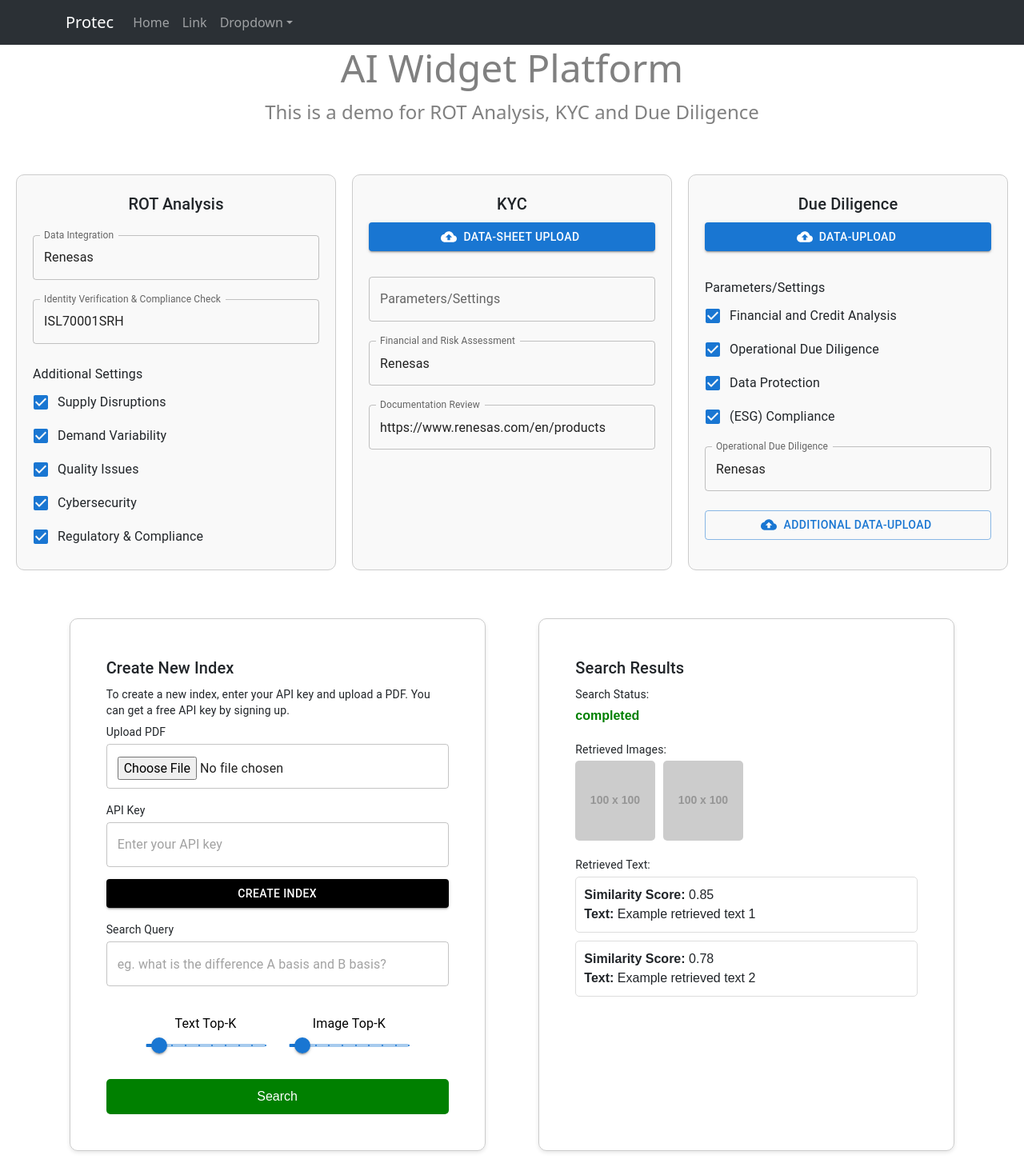
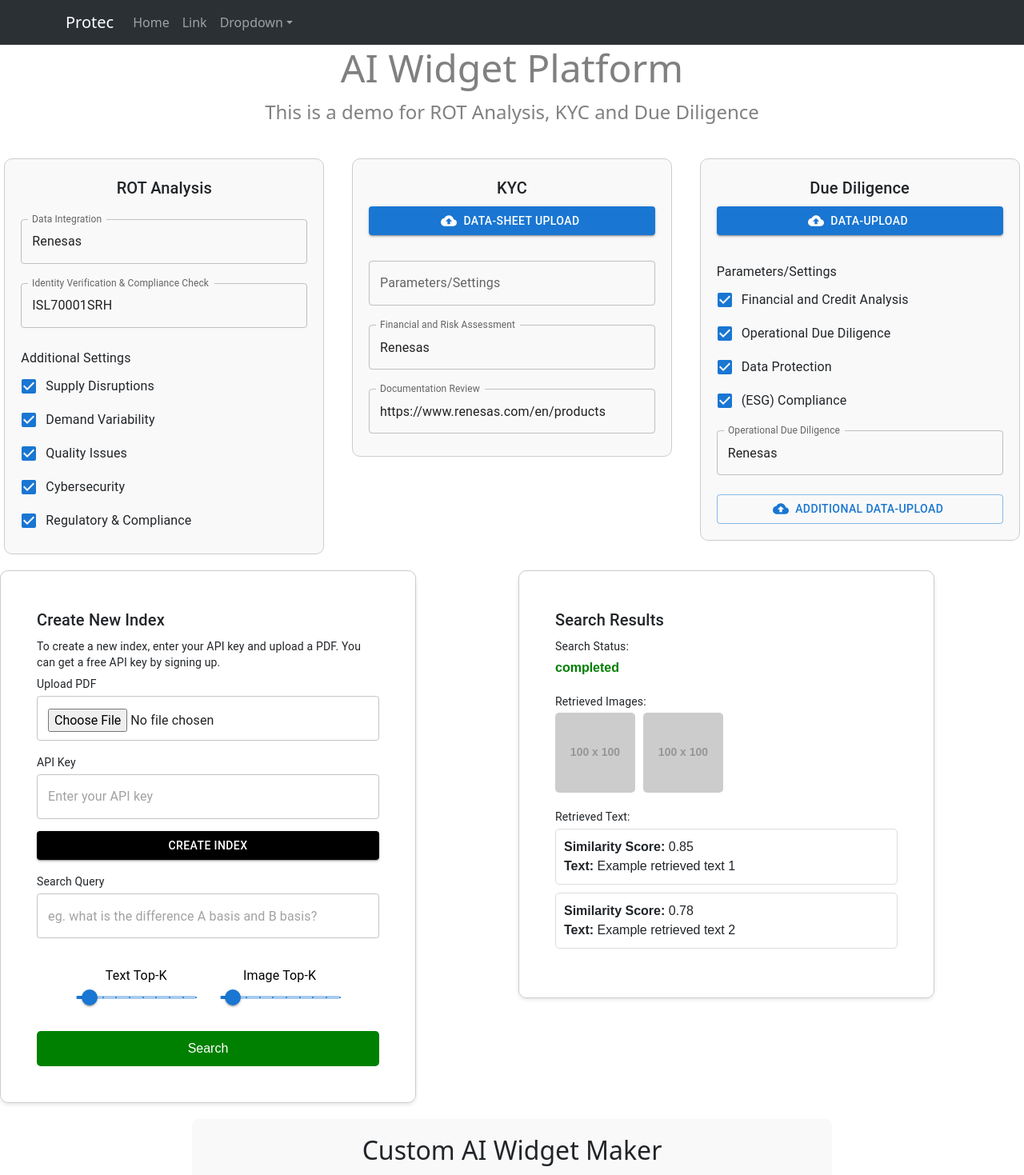
Before and after one commit to AsifAbdullah2012/Protec_Demo, a React (Create React App) app in the folder client/: page /newpage in a window 1280 px wide. Shown: the top 1469 px of the page at 80% size. Built offline with nearby package versions, Linux system fonts and the light colour scheme.

Commit message:
Test Fix grid in custom page

```diff
--- a/client/src/pages/CustomWidgetDevelopmentPage.js
+++ b/client/src/pages/CustomWidgetDevelopmentPage.js
@@ -9,6 +9,10 @@ import FooterCreation from "../components/FooterCreation/FooterCreation";
 import HeaderComponentWidgetDevelopment from "../components/HeaderCreation/HeaderCreationWidgetDevelopment";
 import CreateIndexSection from "../components/IndexSelection/CreateIndexSelection";
 import SearchResultsWidget from "../components/SearchResultsWidget/SearchResultsWidget";
+import Grid from "@mui/material/Grid";
+import { styled } from "@mui/material/styles";
+import Box from "@mui/material/Box";
+import Paper from "@mui/material/Paper";
 
 const NewPage = () => {
   // mock data for the Search Results Widget
@@ -24,11 +28,23 @@ const NewPage = () => {
     ],
   };
 
+  const Item = styled(Paper)(({ theme }) => ({
+    backgroundColor: "#fff",
+    ...theme.typography.body2,
+    padding: theme.spacing(1),
+    textAlign: "center",
+    color: theme.palette.text.secondary,
+    ...theme.applyStyles("dark", {
+      backgroundColor: "#1A2027",
+    }),
+  }));
+
   return (
-    <div>
+    <Box sx={({ flexGrow: 2 }, { width: "100%" })}>
       <NavbarComponent />
       <HeaderComponentWidgetDevelopment />
-      <div
+
+      {/*       <div
         style={{
           display: "flex", // Enable flexbox for layout
           justifyContent: "space-evenly", // Space widgets evenly
@@ -40,26 +56,36 @@ const NewPage = () => {
         <RotAnalysis />
         <Kyc />
         <DueDiligence />
-      </div>
+      </div> */}
 
-      <div
-        style={{
-          display: "flex", // Enable flexbox for layout
-          justifyContent: "space-evenly", // Space widgets evenly
-          padding: "20px",
-          flexWrap: "wrap",
-        }}
-      >
+      <Grid container spacing={3} justifyContent="center">
+        <Grid item xs="4">
+          <RotAnalysis />
+        </Grid>
+        <Grid item xs="4">
+          <Kyc />
+        </Grid>
+        <Grid item xs="4">
+          <DueDiligence />
+        </Grid>
+      </Grid>
+
+      {/*   */}
+
+      <Grid container spacing={2} justifyContent="center">
+        <Grid item xs="6">
           <CreateIndexSection />
+        </Grid>
+        <Grid item xs="6">
           <SearchResultsWidget
             status={mockData.status}
             images={mockData.images}
             retrievedText={mockData.retrievedText}
           />
-        {/* Add other components here (e.g., right-side content) */}
-      </div>
+        </Grid>
+      </Grid>
       <FooterCreation />
-    </div>
+    </Box>
   );
 };
 
```
Lines whose indentation alone changed are shown as unchanged.
